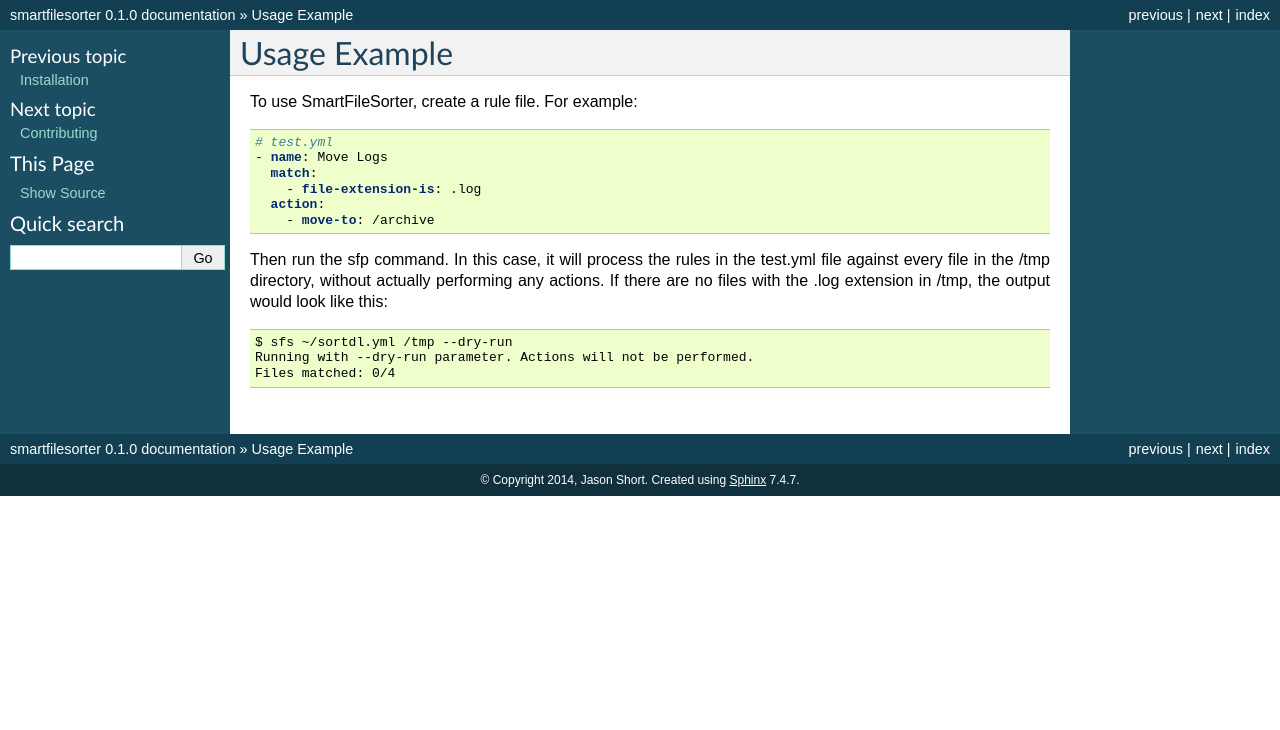
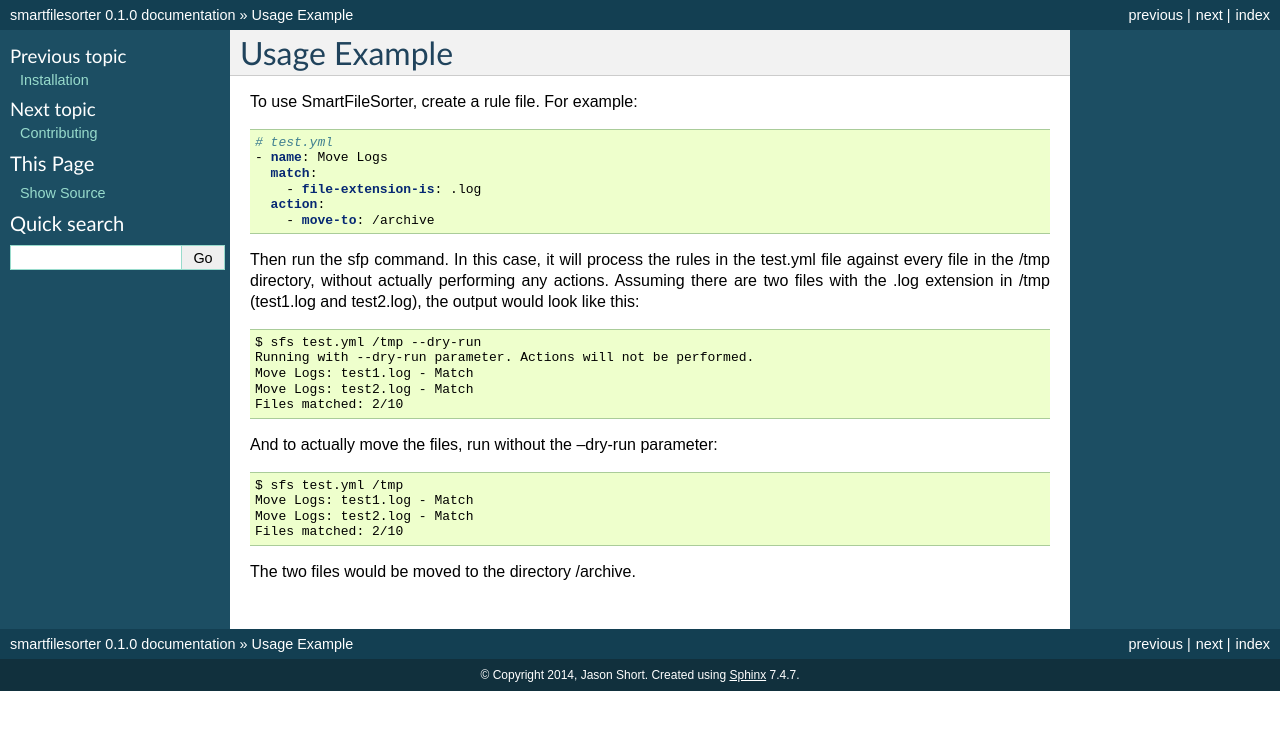
Before and after one commit to jashort/SmartFileSorter, a Sphinx documentation site: the page built from docs/usage.rst, in a window 1280 px wide. Shown: the top 730 px of the page. Built offline with Sphinx 7.4.7, drawn with Linux system fonts in a browser that asks for light colours.

Commit message:
Updated usage example in docs

```diff
--- a/docs/usage.rst
+++ b/docs/usage.rst
@@ -15,9 +15,21 @@
 
 
 Then run the sfp command. In this case, it will process the rules in the test.yml file against
-every file in the /tmp directory, without actually performing any actions. If there are no
-files with the .log extension in /tmp, the output would look like this::
+every file in the /tmp directory, without actually performing any actions. Assuming there are
+two files with the .log extension in /tmp (test1.log and test2.log), the output would look like
+this::
 
-    $ sfs ~/sortdl.yml /tmp --dry-run
+    $ sfs test.yml /tmp --dry-run
     Running with --dry-run parameter. Actions will not be performed.
-    Files matched: 0/4
+    Move Logs: test1.log - Match
+    Move Logs: test2.log - Match
+    Files matched: 2/10
+
+And to actually move the files, run without the --dry-run parameter::
+
+    $ sfs test.yml /tmp
+    Move Logs: test1.log - Match
+    Move Logs: test2.log - Match
+    Files matched: 2/10
+
+The two files would be moved to the directory /archive.
```
